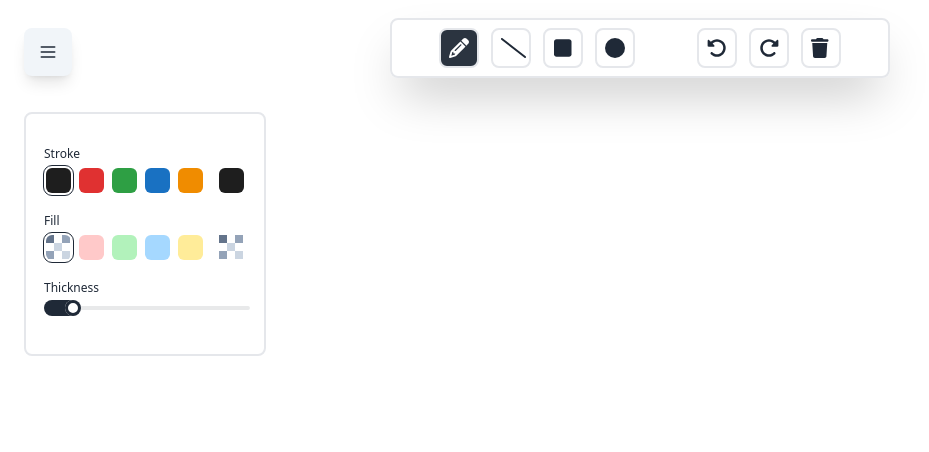
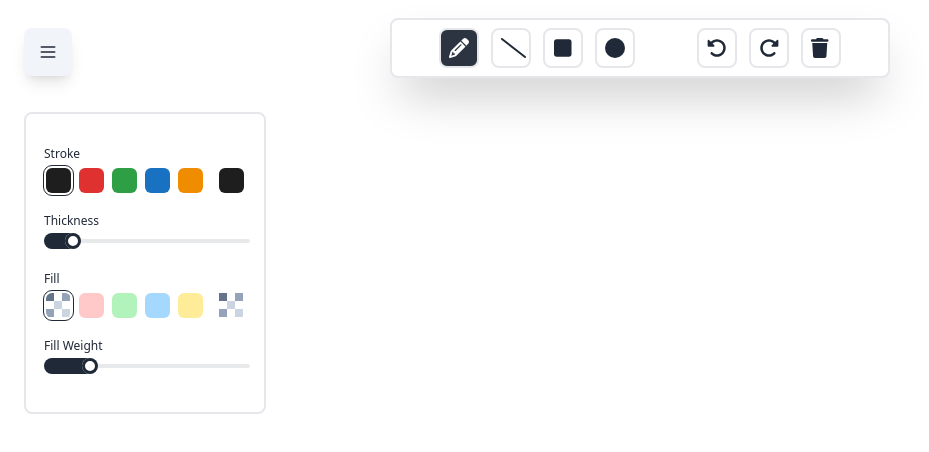
Before and after one commit to RohithAchar/drawing-board, a React (Vite) app: page /1 in a window 1280 px wide. Shown: the top 452 px of the page, without its empty margins (0-929 px from the left). Built offline with nearby package versions, Linux system fonts and the light colour scheme.

Commit message:
fillWeight ToolProperties

```diff
--- a/src/components/ToolBar.jsx
+++ b/src/components/ToolBar.jsx
@@ -20,7 +20,7 @@ const ToolBar = ({
 }) => {
   const [selectedDiv, setSelectedDiv] = useState(1);
   return (
-    <div className="absolute top-2 left-1/2 transform -translate-x-1/2 -translate-y-1/2  w-[500px] h-[60px] border-2 shadow-2xl rounded-lg mt-10 mx-auto flex justify-around align-center items-center px-4 z-20">
+    <div className="absolute bg-white top-2 left-1/2 transform -translate-x-1/2 -translate-y-1/2  w-[500px] h-[60px] border-2 shadow-2xl rounded-lg mt-10 mx-auto flex justify-around align-center items-center px-4 z-20">
       <div className="flex gap-3">
         <div
           className={`border-2 h-[40px] w-[40px] rounded-lg cursor-pointer ${
--- a/src/components/ToolProperties.jsx
+++ b/src/components/ToolProperties.jsx
@@ -106,7 +106,8 @@ const ToolProperties = ({
   handleFill,
   getFill,
   handleFillStyle,
-  getFillStyle,
+  handleFillWeight,
+  getFillWeight,
 }) => {
   const [selectedColorDiv, setSelectedColorDiv] = useState(1);
   const [selectedFillDiv, setSelectedFillDiv] = useState(1);
@@ -168,6 +169,18 @@ const ToolProperties = ({
             className={`m-1 h-[25px] w-[25px] rounded-md cursor-pointer bg-[${getColor}]`}
           ></div>
         </div>
+      </div>
+      {/* THICKNESS */}
+      <div className="mb-4">
+        <p className="text-xs m-0.5">Thickness</p>
+        <input
+          type="range"
+          min={1}
+          max="10"
+          value={getThickness}
+          className="range range-xs m-0.5"
+          onChange={(e) => handleThickness(e.target.value)}
+        />
       </div>
       {/* FILL */}
       <div className="mb-4">
@@ -304,16 +317,16 @@ const ToolProperties = ({
           </div>
         </div>
       )}
-      {/* THICKNESS */}
+      {/* Fill weight */}
       <div className="mb-4">
-        <p className="text-xs m-0.5">Thickness</p>
+        <p className="text-xs m-0.5">Fill Weight</p>
         <input
           type="range"
-          min={1}
-          max="10"
-          value={getThickness}
+          min={0}
+          max="5"
+          value={getFillWeight}
           className="range range-xs m-0.5"
-          onChange={(e) => handleThickness(e.target.value)}
+          onChange={(e) => handleFillWeight(e.target.value)}
         />
       </div>
     </div>
--- a/src/components/WhiteBoard.jsx
+++ b/src/components/WhiteBoard.jsx
@@ -13,6 +13,7 @@ const WhiteBoard = ({
   tool,
   getFill,
   getFillStyle,
+  getFillWeight,
 }) => {
   const [drawing, setDrawing] = useState(false);
   console.log(elements);
@@ -51,21 +52,23 @@ const WhiteBoard = ({
         roughCanvas.rectangle(...element.path, {
           stroke: element.stroke,
           strokeWidth: element.strokeWidth,
+          bowing: 1,
+          seed: element.seed,
+          fill: element.fill,
+          fillStyle: element.fillStyle,
+          fillWeight: element.fillWeight,
           roughness: 2,
-          seed: 10,
-          fill: element.fill,
-          bowing: element.bowing,
-          fillStyle: element.fillStyle,
         });
       } else if (element.type === "circle") {
         roughCanvas.circle(...element.path, {
           stroke: element.stroke,
           strokeWidth: element.strokeWidth,
-          roughness: 0,
-          seed: 0,
+          bowing: 1,
+          roughness: 1,
+          seed: element.seed,
           fill: element.fill,
-          bowing: element.bowing,
           fillStyle: element.fillStyle,
+          fillWeight: element.fillWeight,
         });
       }
     });
@@ -109,8 +112,9 @@ const WhiteBoard = ({
           stroke: color,
           strokeWidth: thickness,
           fill: getFill,
-          bowing: getBowing,
           fillStyle: getFillStyle,
+          fillWeight: getFillWeight,
+          seed: 5,
         },
       ]);
     } else if (tool == "circle") {
@@ -124,8 +128,9 @@ const WhiteBoard = ({
           stroke: color,
           strokeWidth: thickness,
           fill: getFill,
-          bowing: getBowing,
           fillStyle: getFillStyle,
+          fillWeight: getFillWeight,
+          seed: 5,
         },
       ]);
     }
--- a/src/pages/Room.jsx
+++ b/src/pages/Room.jsx
@@ -10,6 +10,7 @@ const Room = () => {
   const [thickness, setThickness] = useState(2);
   const [fill, setFill] = useState("");
   const [fillStyle, setFillStyle] = useState("solid");
+  const [fillWeight, setFillWeight] = useState(1);
   const [elements, setElements] = useState([]);
   const [history, setHistory] = useState([]);
 
@@ -69,6 +70,8 @@ const Room = () => {
         getFill={fill}
         handleFillStyle={setFillStyle}
         getFillStyle={fillStyle}
+        getFillWeight={fillWeight}
+        handleFillWeight={setFillWeight}
       />
       <WhiteBoard
         canvasRef={canvasRef}
@@ -80,6 +83,7 @@ const Room = () => {
         tool={tool}
         getFill={fill}
         getFillStyle={fillStyle}
+        getFillWeight={fillWeight}
       />
       <ToolBarToggleBtn />
     </div>
```
